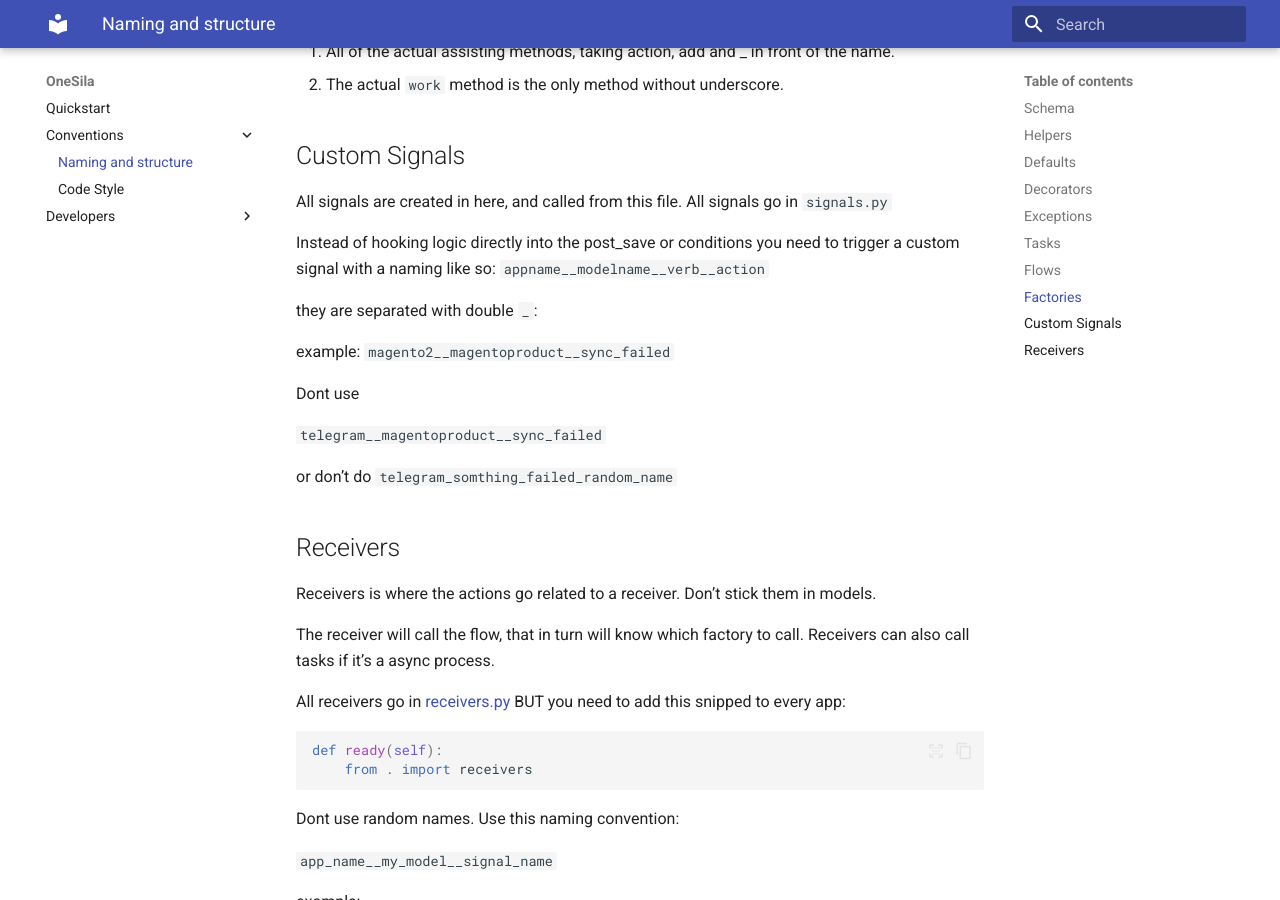
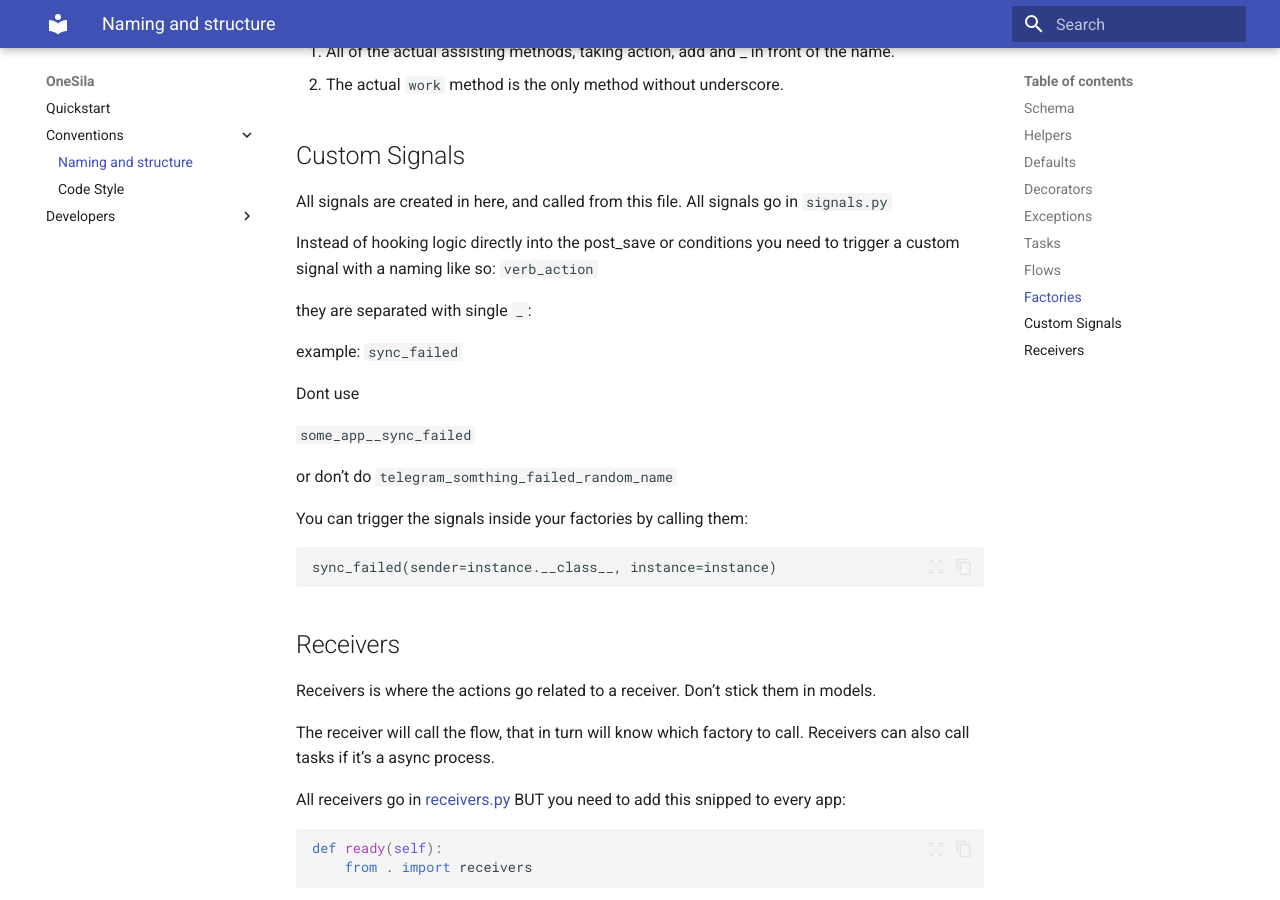
Before and after one commit to OneSila/OneSilaHeadless, an MkDocs documentation site: the page built from docs/conventions/structure_and_naming.md, in a window 1280 px wide and 900 px high, scrolled down 4326 px. Built offline with MkDocs 1.6.1 and Material for MkDocs 9.7.7, drawn with Linux system fonts in a browser that asks for light colours.

Commit message:
#26 - add signals to factories

````diff
--- a/docs/conventions/structure_and_naming.md
+++ b/docs/conventions/structure_and_naming.md
@@ -202,19 +202,25 @@ What about about the `_`.
 All signals are created in here, and called from this file.  All signals go in `signals.py`
 
 Instead of hooking logic directly into the post_save or conditions you need to trigger a custom signal with a naming like so:
-`appname__modelname__verb__action`
+`verb_action`
 
-they are separated with double `_`:
+they are separated with single `_`:
 
 example:
-`magento2__magentoproduct__sync_failed`
+`sync_failed`
 
 Dont use
 
-`telegram__magentoproduct__sync_failed`
+`some_app__sync_failed`
 
 or don’t do
 `telegram_somthing_failed_random_name`
+
+You can trigger the signals inside your factories by calling them:
+
+```
+sync_failed(sender=instance.__class__, instance=instance)
+```
 
 ## Receivers
 
````
Also changed, not shown: 2 other files.
